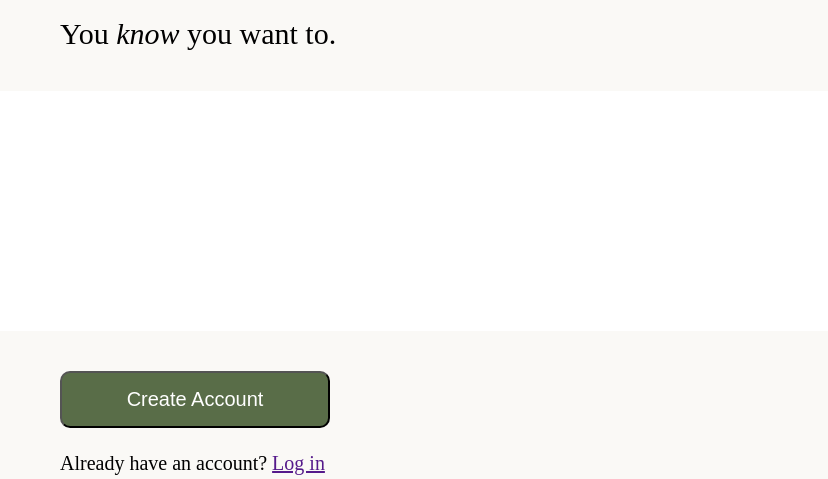
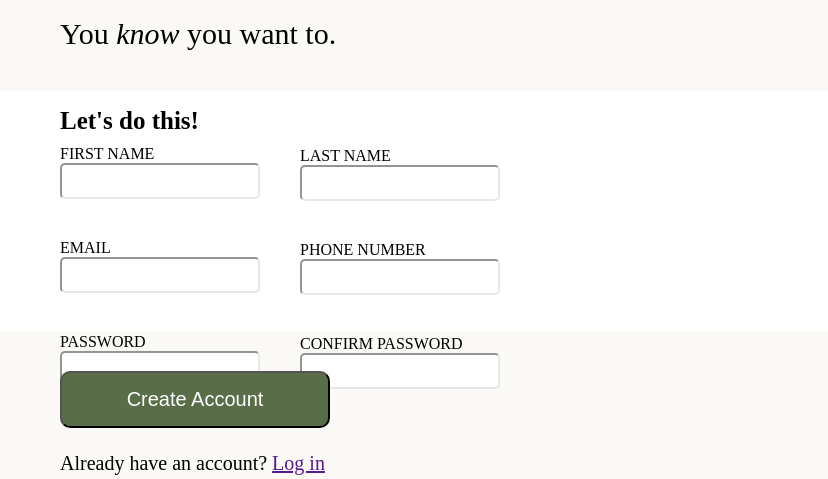
Before and after one commit to raylu15742cs/odin-sign-up-form, a plain HTML site: page index.html in a window 1280 px wide. Shown: the part 189-668 px from the top of the page, 452-1280 px from the left. Drawn offline with Linux system fonts and the light colour scheme.

Commit message:
add form and some validation

```diff
--- a/css/styles.css
+++ b/css/styles.css
@@ -57,3 +57,28 @@ button {
     padding-top: 5vh;
     font-size: 20px;
 }
+form {
+    display: flex;
+    gap: 5vh;
+    padding-top: 2vh;
+}
+input {
+    width: 15vw;
+    height: 30px;
+    border-radius: 5px;
+}
+form p {
+    font-size: 25px;
+    margin-bottom: 10px;
+    font-weight: bolder;
+}
+input {
+    margin-bottom: 40px;
+    border-color: #e5e7eb;
+}
+.right-form {
+    margin-top: 40px;
+}
+input :focus {
+    border: 2px solid blue;
+}
--- a/index.html
+++ b/index.html
@@ -20,7 +20,25 @@
             <p>You <em>know</em> you want to.</p>
         </div>
         <div class="second">
-
+            <form>
+                <div class="left-form">
+                    <p>Let's do this!</p>
+                    <label for="first_name">FIRST NAME<br></label>
+                    <input type="text" name="first_name" id="first_name">
+                    <label for="email"><br>EMAIL<br></label>
+                    <input type="email" name="email" id="email">
+                    <label for="password"><br>PASSWORD<br></label>
+                    <input type="password" name="password" id="password" required>
+                </div>
+                <div class="right-form">
+                    <label for="last_name">LAST NAME<br></label>
+                    <input type="text" name="last_name" id="last_name">
+                    <label for="phone"><br>PHONE NUMBER<br></label>
+                    <input type="tel" name="phone" id="phone">
+                    <label for="password"><br>CONFIRM PASSWORD<br></label>
+                    <input type="password" name="password" id="password" required>
+                </div>
+            </form>
         </div>
         <div class="third">
             <button>Create Account</button>
```
